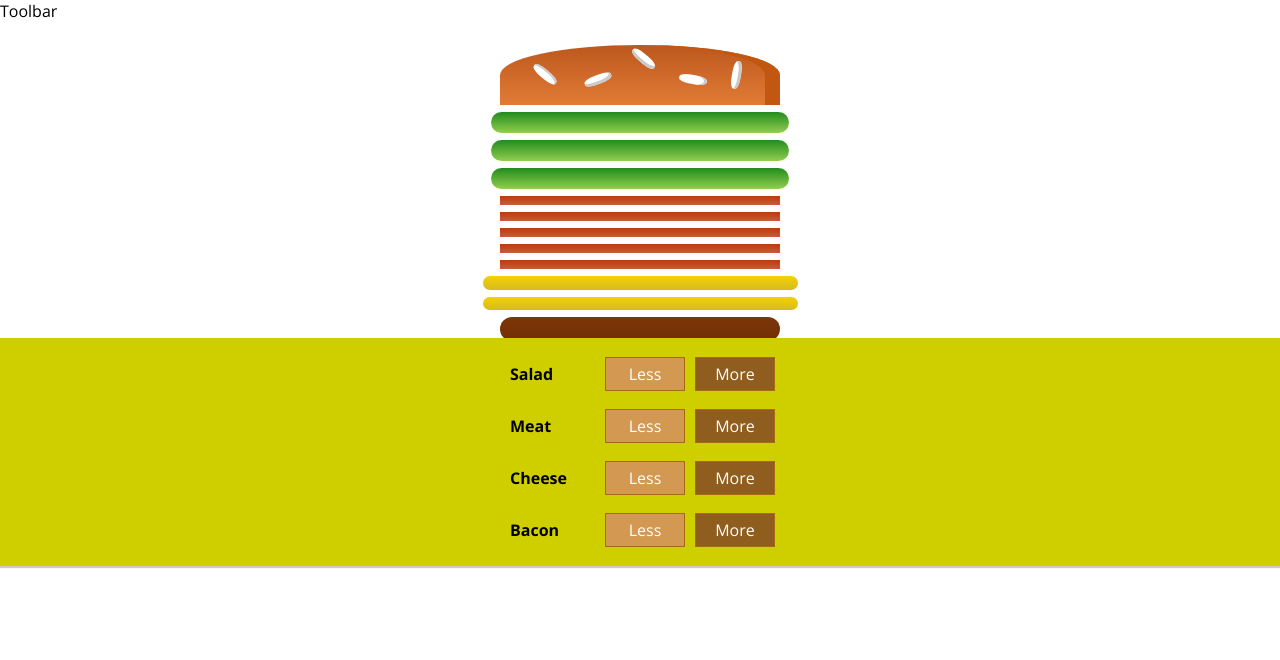
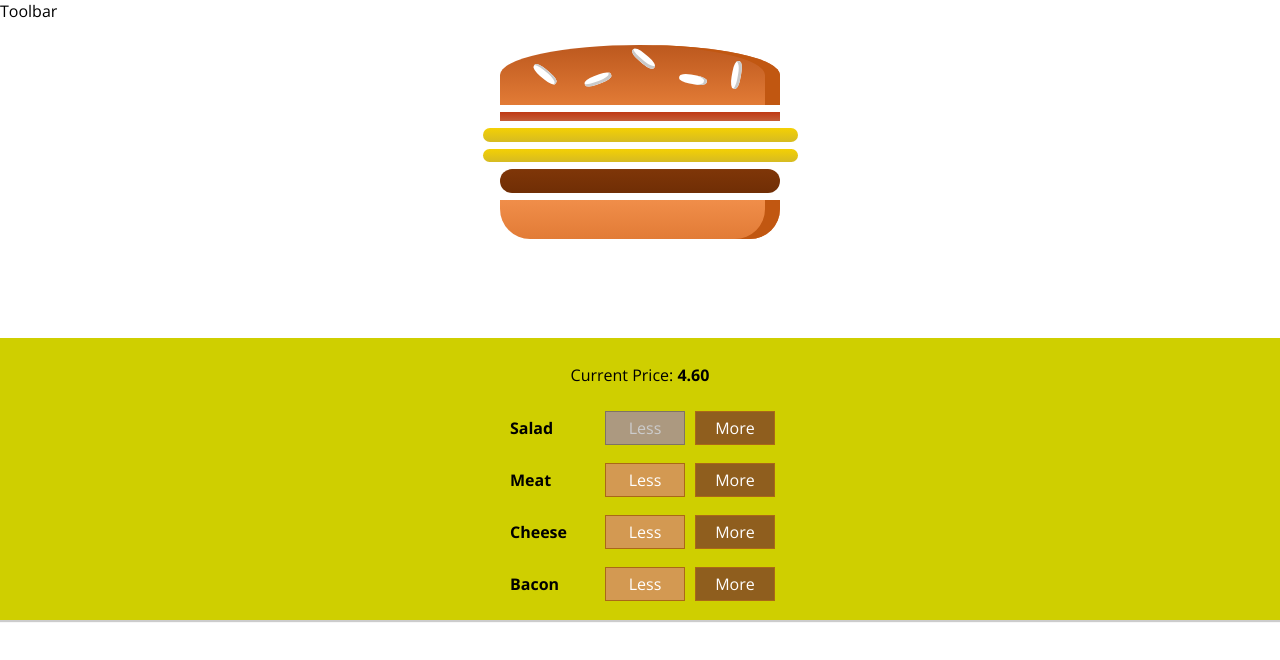
Before and after one commit to irrino4ka/burger-builder-site, a React app: page / in a window 1280 px wide. Shown: the top 660 px of the page. Built offline with nearby package versions, Linux system fonts and the light colour scheme.

Commit message:
added remove button and calculate price

```diff
--- a/src/components/Burger/BuildControls/BuildControl/BuildControl.js
+++ b/src/components/Burger/BuildControls/BuildControl/BuildControl.js
@@ -5,8 +5,17 @@
 const buildControl = (props) => (
     <div className = {classes.BuildControl}>
         <div className = {classes.Label}>{props.label}</div>
-        <button className = {classes.Less}>Less</button>
-        <button className = {classes.More} onClick={props.added}>More</button>
+        <button
+            className = {classes.Less}
+            onClick={props.removed}
+            disabled={props.disabled}>
+                Less
+        </button>
+        <button
+            className = {classes.More}
+            onClick={props.added}>
+                More
+        </button>
     </div>
 
 )
--- a/src/components/Burger/BuildControls/BuildControls.js
+++ b/src/components/Burger/BuildControls/BuildControls.js
@@ -12,11 +12,15 @@
 
 const buildControls = (props) => (
     <div className={classes.BuildControls}>
+        <p>Current Price: <strong>{props.price.toFixed(2)}</strong></p>
         {controls.map(ctrl => (
             <BuildControl
                 key={ctrl.label}
                 label={ctrl.label}
-                added = {() => props.ingredientAdded(ctrl.type)} />
+                added = {() => props.ingredientAdded(ctrl.type)}
+                removed = {() => props.ingredientRemoved(ctrl.type)}
+                disabled={props.disabled[ctrl.type]}
+                />
         ))}
     </div>
 );
--- a/src/containers/BurgerBuilder/BurgerBuilder.js
+++ b/src/containers/BurgerBuilder/BurgerBuilder.js
@@ -19,12 +19,12 @@
 
     state = {
         ingredients: {
-            salad: 3,
-            bacon: 5,
+            salad: 0,
+            bacon: 1,
             cheese: 2,
-            meat: 2
+            meat: 1
         },
-        totalPrice: 4
+        totalPrice: 4.6
     }
 
     addIngredientHandler = (type) => {
@@ -40,14 +40,35 @@
         this.setState({totalPrice: newPrice, ingredients: updatedIngredients});
     }
 
-    // remove
+    removeIngredientHandler = (type) => {
+        const oldCount = this.state.ingredients[type];
+        const updateCount = (oldCount <=1) ? 0 : oldCount - 1;
+        const updatedIngredients = {
+            ...this.state.ingredients
+        };
+        updatedIngredients[type] = updateCount;
+        const priceDeduction = INGREDIENT_PRICES[type];
+        const oldPrice = this.state.totalPrice;
+        const newPrice = oldPrice - priceDeduction;
+        this.setState({totalPrice: newPrice, ingredients: updatedIngredients});
+    }
 
     render() {
+
+        const disabledInfo = {
+            ...this.state.ingredients
+        };
+        for (let key in disabledInfo) {
+            disabledInfo[key] = disabledInfo[key] <= 0;
+        }
         return (
             <Auxiliary>
                 <Burger ingredients = {this.state.ingredients}/>
                 <BuildControls
                     ingredientAdded = {this.addIngredientHandler}
+                    ingredientRemoved = {this.removeIngredientHandler}
+                    disabled={disabledInfo}
+                    price={this.state.totalPrice}
                 />
             </Auxiliary>
         );
```
